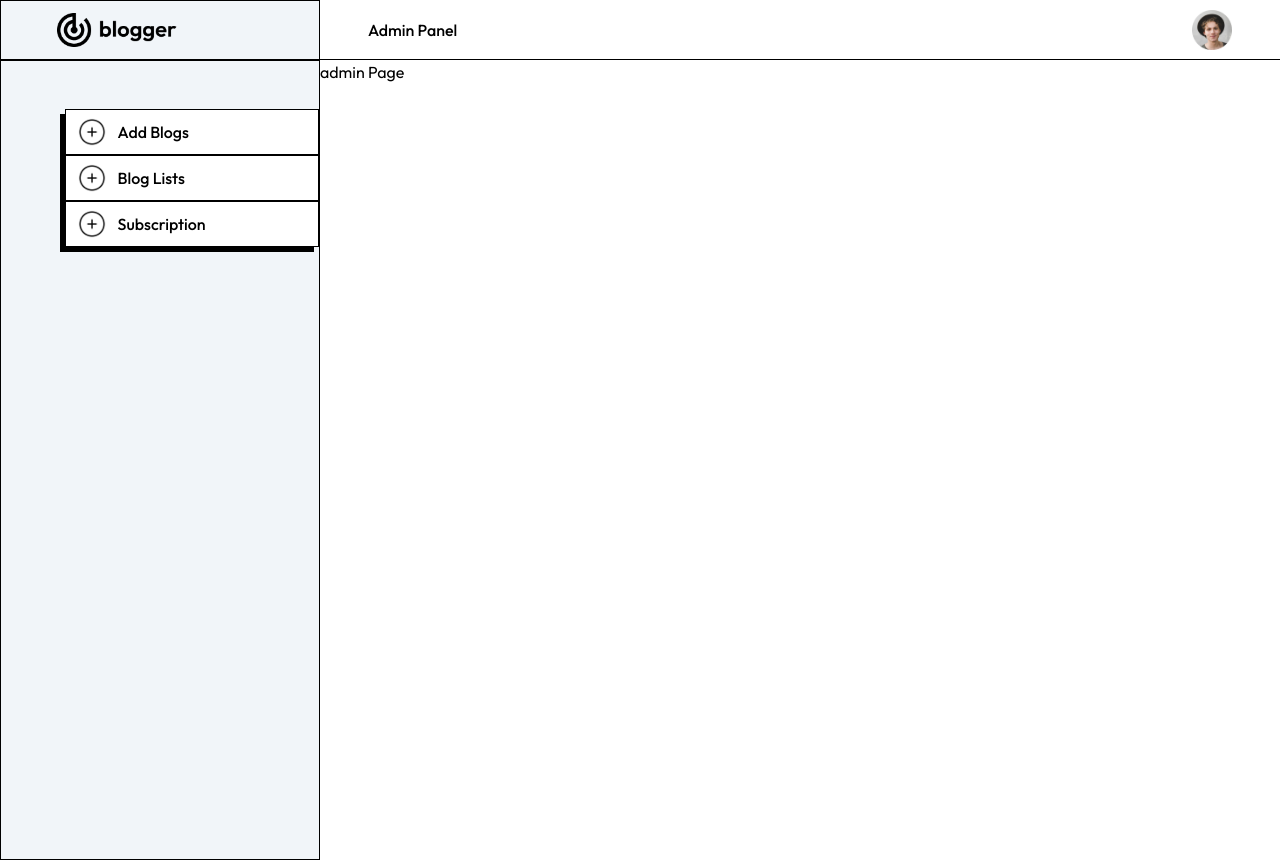
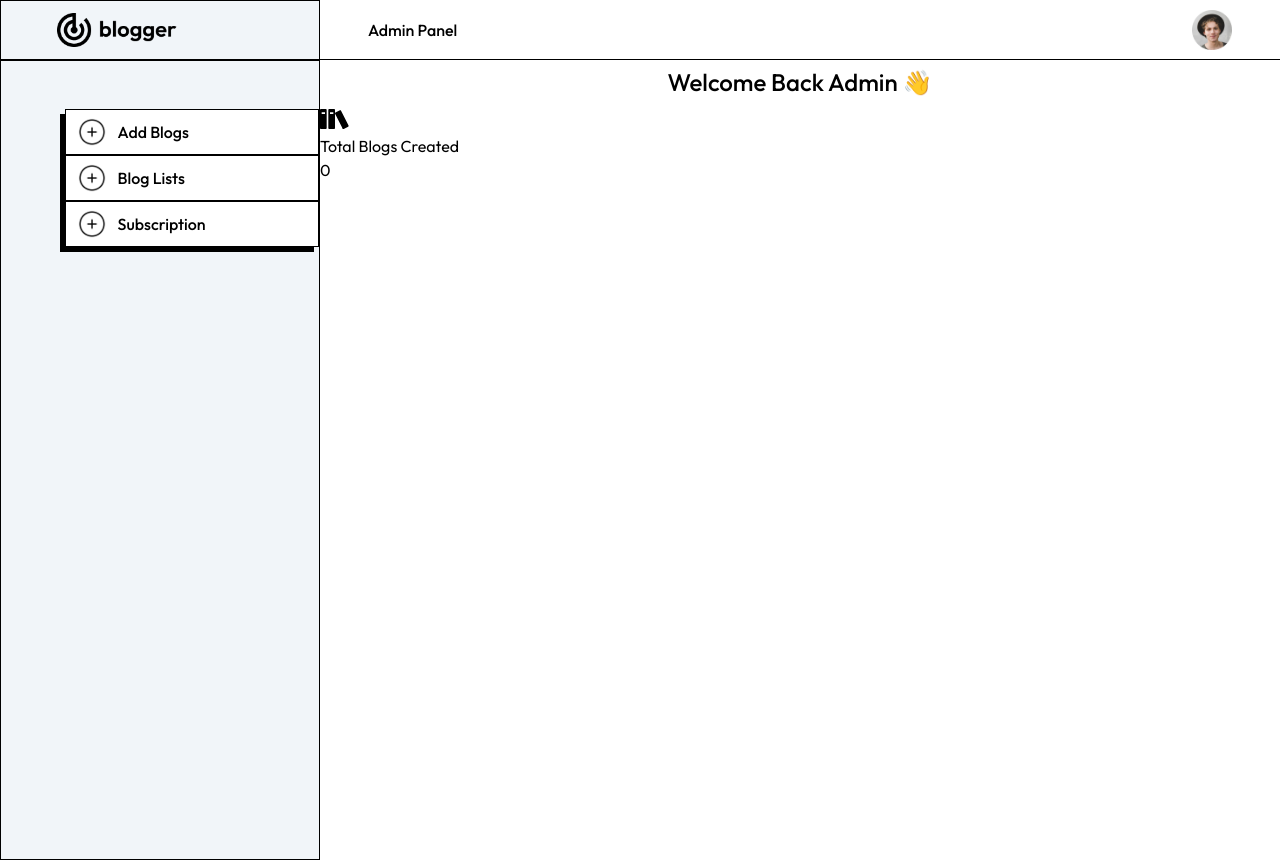
Before and after one commit to HarishBabu-DV/Blog-App, a Next.js app: page /admin in a window 1280 px wide. Built offline with nearby package versions, Linux system fonts and the light colour scheme; no server answers; the database is empty.

Commit message:
created no of blogs count in admin

```diff
--- a/app/admin/page.tsx
+++ b/app/admin/page.tsx
@@ -1,8 +1,32 @@
-import React from 'react'
+"use client"
+import { adminPageAssets } from '@/assets/assets'
+import axios from 'axios'
+import React, { useEffect, useState } from 'react'
 
 const page = () => {
+  const {iconContents}=adminPageAssets
+  const [blogDetails,setBlogDetails]=useState([])
+  const fetchBlogs=async () => {
+    const response=await axios.get('/api/blog');
+    console.log(response);
+    setBlogDetails(response.data.blogs);
+  }
+  useEffect(()=>{
+    fetchBlogs();
+  },[])
   return (
-    <div>admin Page</div>
+    <section>
+      <h1 className='text-2xl font-medium text-center py-1.5'>Welcome Back Admin &#128075;</h1>
+
+
+      <div>
+        <div>
+          <iconContents.bookIcon className='text-3xl'/>
+        </div>
+        <h2>Total Blogs Created</h2>
+        <p>{blogDetails.length}</p>
+      </div>
+    </section>
   )
 }
 
--- a/assets/assets.js
+++ b/assets/assets.js
@@ -25,7 +25,7 @@ import blog_icon from './blog_icon.png'
 import add_icon from './add_icon.png'
 import email_icon from './email_icon.png'
 import upload_area from './upload_area.png'
-
+import { ImBooks } from "react-icons/im";
 export const assets = {
     facebook_icon,
     googleplus_icon,
@@ -200,4 +200,10 @@ export const assets = {
         author:"Alex Bennett",
         author_img:profile_icon
     },
+
 ]
+export const adminPageAssets={
+    iconContents:{
+        bookIcon:ImBooks
+    }
+}
--- a/package.json
+++ b/package.json
@@ -15,6 +15,7 @@
     "next": "14.0.1",
     "react": "^18",
     "react-dom": "^18",
+    "react-icons": "^5.5.0",
     "sonner": "^2.0.2"
   },
   "devDependencies": {
```
Also changed, not shown: 1 other file (tests, documents, lock files or other folders).
